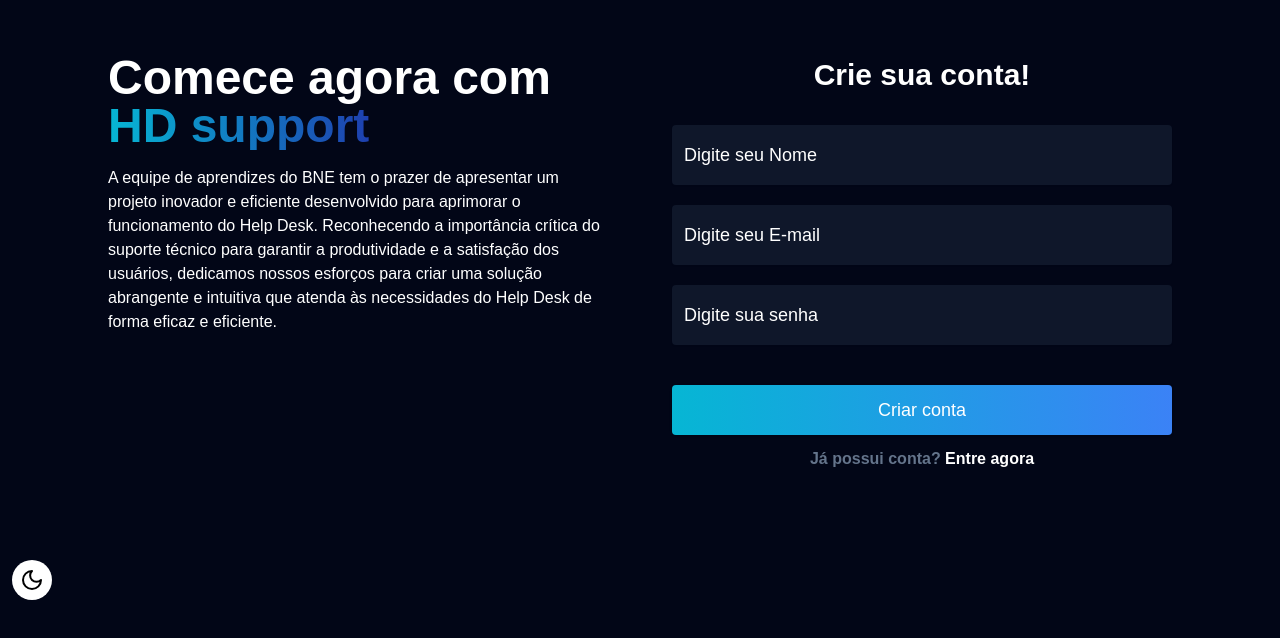
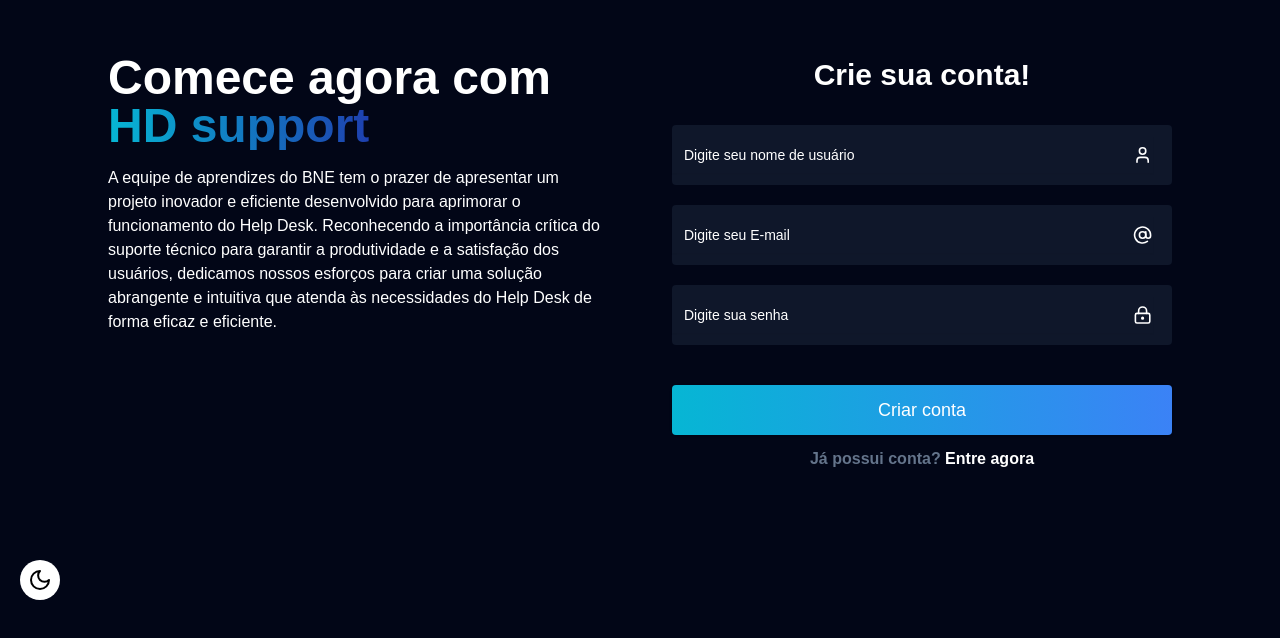
Before and after one commit to gugsinwork/HD_SUPPORT_NEXT_JS, a Next.js app in the folder my-app/: page /register in a window 1280 px wide. Shown: the part 136-774 px from the top of the page. Built offline with nearby package versions, Linux system fonts and the light colour scheme.

Commit message:
CHANGES: mudanças nos inputs de login e cadastro de usuario...

```diff
--- a/my-app/src/app/login/layout.tsx
+++ b/my-app/src/app/login/layout.tsx
@@ -5,7 +5,7 @@ import type { Metadata } from "next";
 
 
 export const metadata: Metadata = {
-  title: "Sexo",
+  title: "Login",
   description: "Generated by create next app",
 };
 
--- a/my-app/src/components/ui/content.tsx
+++ b/my-app/src/components/ui/content.tsx
@@ -11,7 +11,7 @@ export default function Content(){
             </h1>
           </div>
           <div className="flex items-center  bg-slate-950 contrast-200 max-w-[500px]  rounded-[30px] justify-center">
-              <img src="ilustre.png" className=" h-[400px] contrast-200  bg-slate-950 p-[20px] relative right-2 rounded-[30px]" alt="" />
+              <img src="graficload-unscreen.gif" className=" h-[400px] w-[500px] contrast-200  bg-slate-950 p-[20px] relative right-2 rounded-[30px]" alt="" />
           </div>
         </div>
       </div>
--- a/my-app/src/components/ui/loginform.tsx
+++ b/my-app/src/components/ui/loginform.tsx
@@ -43,18 +43,20 @@ export default function LoginForm() {
         </div>
 
         <form action="">
-          <div>
+          <div className=" flex items-center justify-center dark:bg-slate-300 dark:text-black text-white w-[500px] rounded h-[60px] mt-5 bg-slate-900 text-lg border-none">
             <Input
               placeholder="Digite seu E-mail"
-              className="dark:bg-slate-300 dark:text-black text-white w-[500px] rounded h-[60px] mt-5 bg-slate-900 text-lg border-none"
+              className="border-none h-60px"
             />
+            <svg xmlns="http://www.w3.org/2000/svg" width="20" height="20" viewBox="0 0 24 24" fill="none" stroke="currentColor" stroke-width="2" stroke-linecap="round" stroke-linejoin="round" className="lucide lucide-at-sign relative right-5 "><circle cx="12" cy="12" r="4"/><path d="M16 8v5a3 3 0 0 0 6 0v-1a10 10 0 1 0-4 8"/></svg>
           </div>
 
-          <div>
+          <div className="flex items-center justify-center dark:bg-slate-300 dark:text-black text-white w-[500px] rounded h-[60px] mt-5 bg-slate-900 text-lg border-none">
             <Input
               placeholder="Digite sua senha"
-              className="dark:bg-slate-300 dark:text-black text-white w-[500px] rounded h-[60px] mt-5 bg-slate-900 text-lg border-none"
+              className="border-none h-60px"
             />
+           <svg xmlns="http://www.w3.org/2000/svg" width="20" height="20" viewBox="0 0 24 24" fill="none" stroke="currentColor" stroke-width="2" stroke-linecap="round" stroke-linejoin="round" className="lucide lucide-lock-keyhole relative  right-5"><circle cx="12" cy="16" r="1"/><rect x="3" y="10" width="18" height="12" rx="2"/><path d="M7 10V7a5 5 0 0 1 10 0v3"/></svg>
           </div>
           <div className="flex items-center justify-end">
             <p className="text-slate-500 relative top-[20px]">Esqueceu a senha?</p>
@@ -75,7 +77,7 @@ export default function LoginForm() {
           </div>
         </form>
       </div>
-      <button onClick={toggleDarkMode} className="text-center flex justify-center items-center absolute w-10 h-10 bottom-16 right-26 bg-white text-dark dark:text-white dark:bg-neutral-900 rounded-full">
+      <button onClick={toggleDarkMode} className="text-center flex justify-center ml-5 items-center absolute w-10 h-10 bottom-16 right-26 bg-white text-dark dark:text-white dark:bg-neutral-900 rounded-full">
         {darkMode ? <Sun/> : <Moon/>}
       </button>
     </div>
--- a/my-app/src/components/ui/registerform.tsx
+++ b/my-app/src/components/ui/registerform.tsx
@@ -42,26 +42,28 @@ export default function LoginForm() {
         </div>
 
         <form action="">
-            <div>
+        <div className=" flex items-center justify-center dark:bg-slate-300 dark:text-black text-white  w-[500px] rounded h-[60px] mt-5 bg-slate-900 text-lg border-none">
             <Input
-              placeholder="Digite seu Nome"
-              className="text-white w-[500px] rounded h-[60px] mt-5 bg-slate-900 text-lg border-none dark:bg-slate-300 dark:text-black"
+              placeholder="Digite seu nome de usuário"
+              className="border-none h-60px"
             />
+            <svg xmlns="http://www.w3.org/2000/svg" width="20" height="20" viewBox="0 0 24 24" fill="none" stroke="currentColor" stroke-width="2" stroke-linecap="round" stroke-linejoin="round" className="lucide lucide-user  relative right-5"><path d="M19 21v-2a4 4 0 0 0-4-4H9a4 4 0 0 0-4 4v2"/><circle cx="12" cy="7" r="4"/></svg>
           </div>
 
-          <div>
+          <div className=" flex items-center justify-center text-white dark:bg-slate-300 dark:text-black w-[500px] rounded h-[60px] mt-5 bg-slate-900 text-lg border-none">
             <Input
               placeholder="Digite seu E-mail"
-              className="text-white w-[500px] rounded h-[60px] mt-5 bg-slate-900 text-lg border-none dark:bg-slate-300 dark:text-black"
+              className="border-none h-60px"
             />
+            <svg xmlns="http://www.w3.org/2000/svg" width="20" height="20" viewBox="0 0 24 24" fill="none" stroke="currentColor" stroke-width="2" stroke-linecap="round" stroke-linejoin="round" className="lucide lucide-at-sign relative right-5 "><circle cx="12" cy="12" r="4"/><path d="M16 8v5a3 3 0 0 0 6 0v-1a10 10 0 1 0-4 8"/></svg>
           </div>
 
-          <div>
+          <div className="flex items-center justify-center dark:bg-slate-300 dark:text-black text-white w-[500px] rounded h-[60px] mt-5 bg-slate-900 text-lg border-none">
             <Input
-            type="password"
               placeholder="Digite sua senha"
-              className="text-white w-[500px] rounded h-[60px] mt-5 bg-slate-900 border-none text-lg dark:bg-slate-300 dark:text-black"
+              className="border-none h-60px"
             />
+           <svg xmlns="http://www.w3.org/2000/svg" width="20" height="20" viewBox="0 0 24 24" fill="none" stroke="currentColor" stroke-width="2" stroke-linecap="round" stroke-linejoin="round" className="lucide lucide-lock-keyhole relative  right-5"><circle cx="12" cy="16" r="1"/><rect x="3" y="10" width="18" height="12" rx="2"/><path d="M7 10V7a5 5 0 0 1 10 0v3"/></svg>
           </div>
 
 
@@ -82,7 +84,7 @@ export default function LoginForm() {
       </div>
 
     </div>
-    <button onClick={toggleDarkMode} className="ml-3 text-center flex justify-center items-center absolute w-10 h-10 bottom-16 right-26 bg-white text-dark dark:text-white dark:bg-neutral-900 rounded-full">
+    <button onClick={toggleDarkMode} className="ml-5 text-center flex justify-center items-center absolute w-10 h-10 bottom-16 right-26 bg-white text-dark dark:text-white dark:bg-neutral-900 rounded-full">
         {darkMode ? <Sun/> : <Moon/>}
       </button>
     </div>
```
Also changed, not shown: my-app/public/grafico.jpg (deleted).
